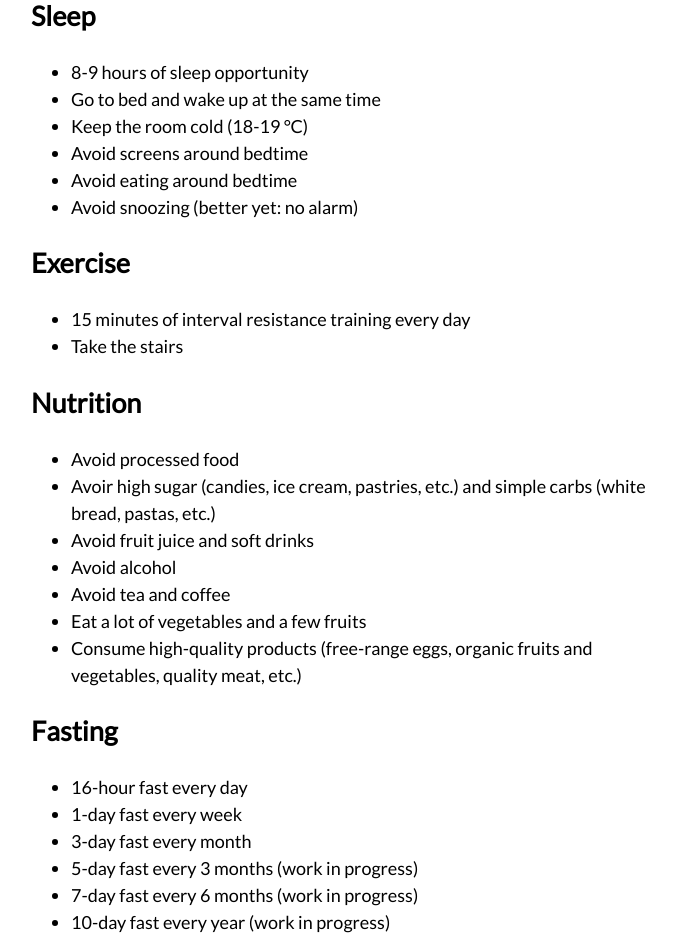
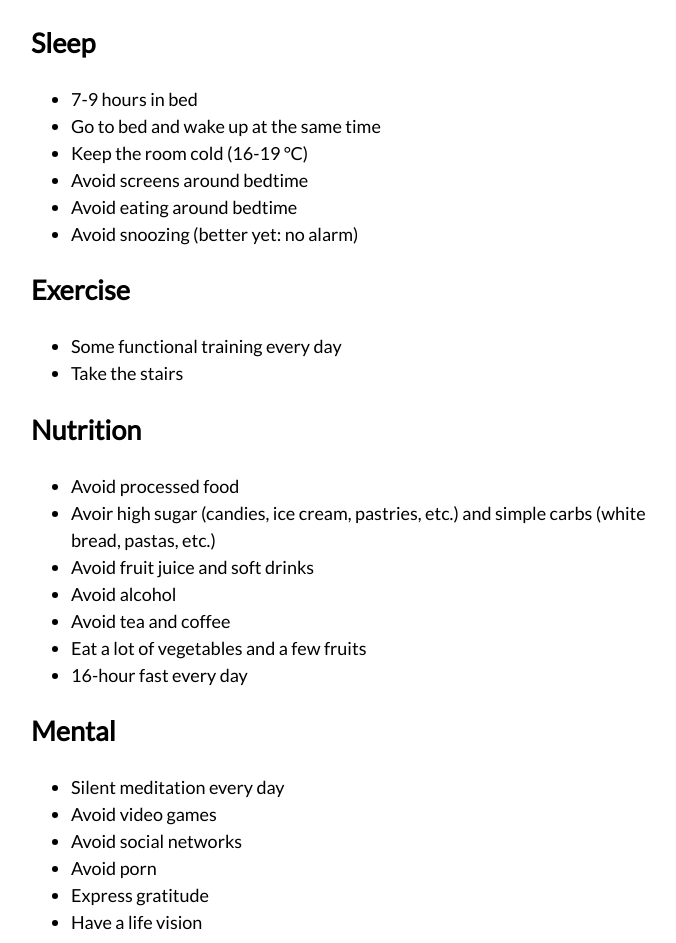
Before and after one commit to alexbensimon/personal-website, a Next.js app: page /thoughts/guidelines in a window 1280 px wide. Shown: the part 769-1712 px from the top of the page, without its empty margins (294-970 px from the left). Built offline with nearby package versions, Linux system fonts and the light colour scheme; a web font is replaced by a local one.

Commit message:
Update guidelines

```diff
--- a/pages/thoughts/guidelines.tsx
+++ b/pages/thoughts/guidelines.tsx
@@ -10,7 +10,7 @@ const Guidelines = () => (
     </Head>
     <div>
       <h1>Guidelines</h1>
-      <ThoughtDate>2020-08-12 (last edited: 2020-08-25)</ThoughtDate>
+      <ThoughtDate>2020-08-12 (last edited: 2020-11-24)</ThoughtDate>
       <p>
         I've thought a lot about what kind of habits I need to cultivate to be
         my most happy and productive self. For many years, I tried every
@@ -34,20 +34,21 @@ const Guidelines = () => (
         would encompass all the rest. I ended up realizing that a shortlist of
         actions was enough to help me in most situations. This way, writing them
         in a note file works just fine. Here are the simple guidelines I try to
-        live by to stay physically and mentally fit:
+        live by to stay physically and mentally fit. I will keep them updated if
+        my habits change.
       </p>
       <h2>Sleep</h2>
       <ul>
-        <li>8-9 hours of sleep opportunity</li>
+        <li>7-9 hours in bed</li>
         <li>Go to bed and wake up at the same time</li>
-        <li>Keep the room cold (18-19 °C)</li>
+        <li>Keep the room cold (16-19 °C)</li>
         <li>Avoid screens around bedtime</li>
         <li>Avoid eating around bedtime</li>
         <li>Avoid snoozing (better yet: no alarm)</li>
       </ul>
       <h2>Exercise</h2>
       <ul>
-        <li>15 minutes of interval resistance training every day</li>
+        <li>Some functional training every day</li>
         <li>Take the stairs</li>
       </ul>
       <h2>Nutrition</h2>
@@ -61,23 +62,11 @@ const Guidelines = () => (
         <li>Avoid alcohol</li>
         <li>Avoid tea and coffee</li>
         <li>Eat a lot of vegetables and a few fruits</li>
-        <li>
-          Consume high-quality products (free-range eggs, organic fruits and
-          vegetables, quality meat, etc.)
-        </li>
-      </ul>
-      <h2>Fasting</h2>
-      <ul>
         <li>16-hour fast every day</li>
-        <li>1-day fast every week</li>
-        <li>3-day fast every month</li>
-        <li>5-day fast every 3 months (work in progress)</li>
-        <li>7-day fast every 6 months (work in progress)</li>
-        <li>10-day fast every year (work in progress)</li>
       </ul>
       <h2>Mental</h2>
       <ul>
-        <li>15 minutes of silent meditation every day</li>
+        <li>Silent meditation every day</li>
         <li>Avoid video games</li>
         <li>Avoid social networks</li>
         <li>Avoid porn</li>
```
